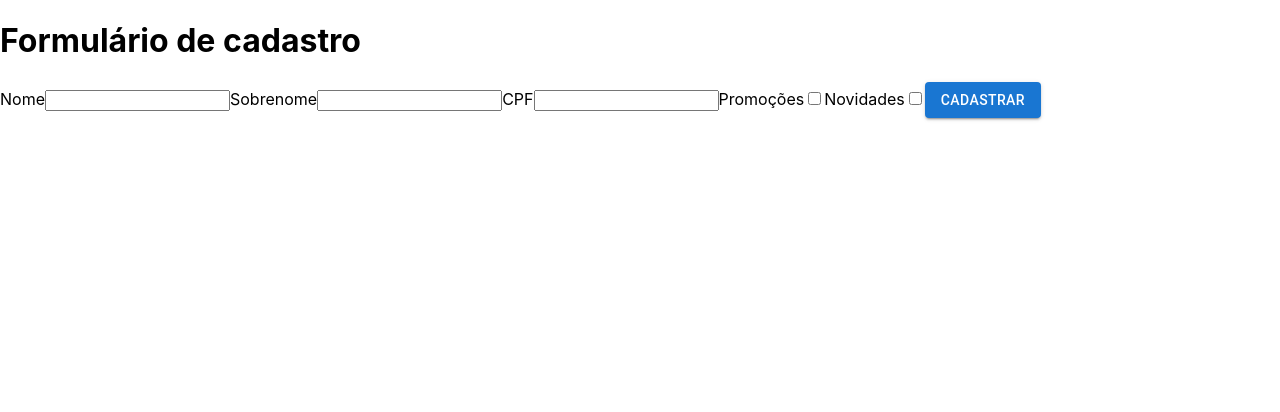
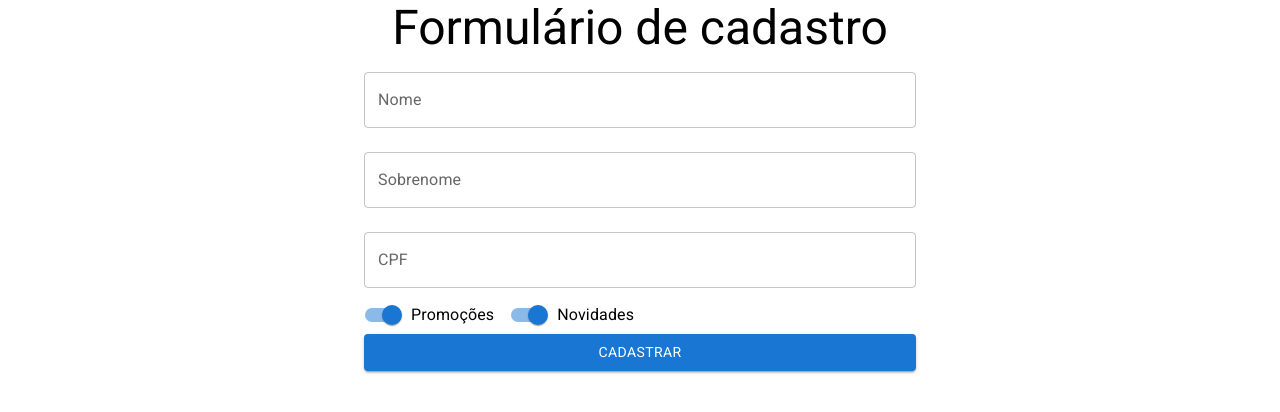
Before and after one commit to Massacrua/function-components_react, a React (Create React App) app: page / in a window 1280 px wide. Shown: the top 412 px of the page. Built offline with nearby package versions, Linux system fonts and the light colour scheme.

Commit message:
Aula 3.2

```diff
--- a/package.json
+++ b/package.json
@@ -9,6 +9,7 @@
     "@testing-library/jest-dom": "^5.17.0",
     "@testing-library/react": "^13.4.0",
     "@testing-library/user-event": "^13.5.0",
+    "fontsource-roboto": "^4.0.0",
     "react": "^18.2.0",
     "react-dom": "^18.2.0",
     "react-scripts": "5.0.1",
--- a/src/App.js
+++ b/src/App.js
@@ -1,15 +1,17 @@
 import { Component } from 'react';
 import './App.css';
 import FormularioCadastro from './components/FormularioCadastro/FormularioCadastro';
+import { Container, Typography } from '@mui/material';
+import 'fontsource-roboto'
 
 class App extends Component {
 
   render(){
     return (
-      <>
-        <h1>Formulário de cadastro</h1>
+      <Container component="article" maxWidth="sm">
+        <Typography variant='h3' component="h1" align='center'>Formulário de cadastro</Typography>
         <FormularioCadastro/>
-      </>
+      </Container>
     );
   }
 }
--- a/src/components/FormularioCadastro/FormularioCadastro.jsx
+++ b/src/components/FormularioCadastro/FormularioCadastro.jsx
@@ -1,25 +1,55 @@
-import { Button } from '@mui/material';
+import { Button, FormControlLabel, Switch, TextField } from '@mui/material';
 import React from 'react';
 
 function FormularioCadastro() {
+    let nome = ""
+
     return (
-        <form>
-            <label>Nome</label>
-            <input type='text'/>
+        <form
+            onSubmit={event => {
+                event.preventDefault();
+                console.log(nome)
+            }}
+        >
+            <TextField
+                onChange={event => nome = event.target.value}
+                id='nome'
+                label="Nome"
+                margin='normal'
+                fullWidth
+            />
 
-            <label>Sobrenome</label>
-            <input type='text'/>
+            <TextField
+                id='sobrenome'
+                label="Sobrenome"
+                margin='normal'
+                fullWidth
+            />
 
-            <label>CPF</label>
-            <input type='text'/>
+            <TextField
+                id='cpf'
+                label="CPF"
+                margin='normal'
+                fullWidth
+            />
 
-            <label>Promoções</label>
-            <input type='checkbox'/>
+            <FormControlLabel
+                label="Promoções"
+                control={<Switch name='promocoes' defaultChecked />}
+            />
 
-            <label>Novidades</label>
-            <input type='checkbox'/>
+            <FormControlLabel
+                label="Novidades"
+                control={<Switch name='novidades' defaultChecked />}
+            />
 
-            <Button type='submit' variant="contained" color='primary'>Cadastrar</Button>
+            <Button
+                type='submit'
+                variant="contained"
+                color='primary'
+                fullWidth
+            > Cadastrar
+            </Button>
         </form>
     )
 }
```
Also changed, not shown: 1 other file (tests, documents, lock files or other folders).
